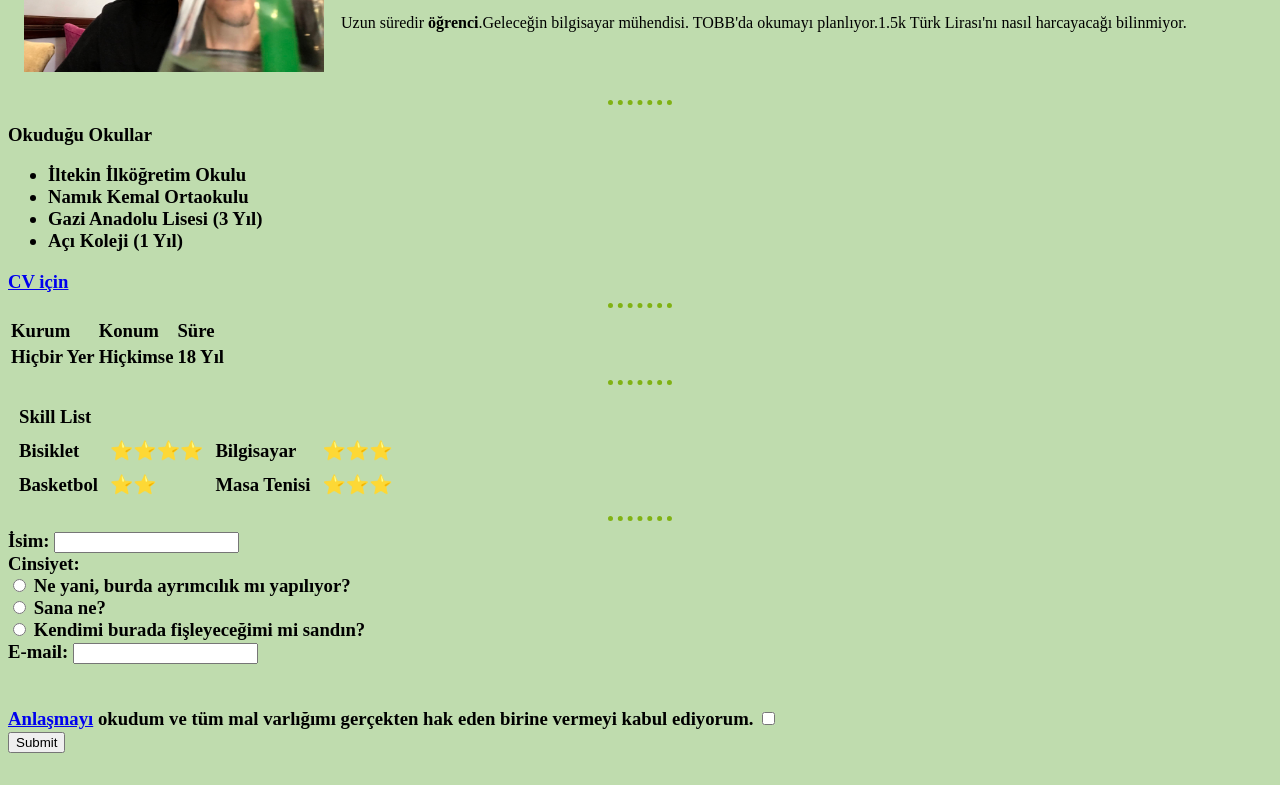
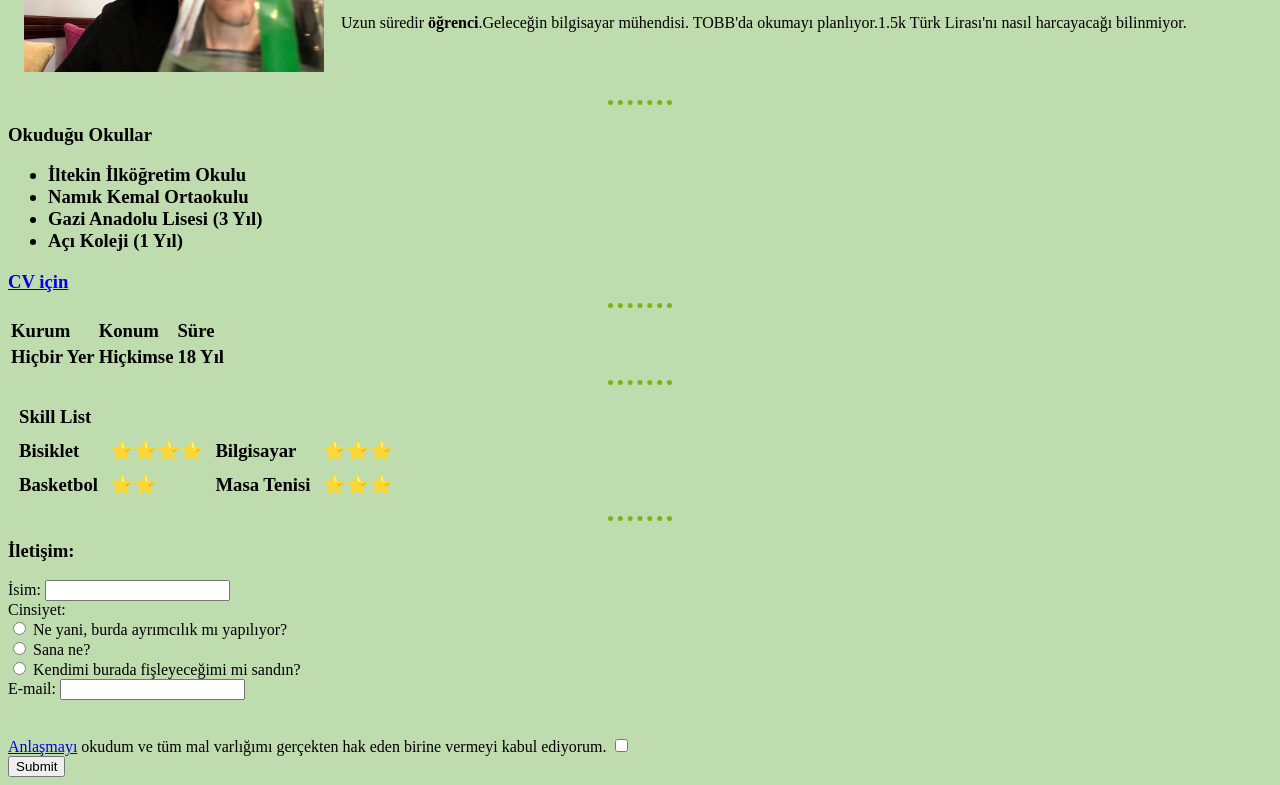
Before and after one commit to Niawtu/Basic-Web-Site, a plain HTML site: page index.html in a window 1280 px wide. Shown: the part 152-937 px from the top of the page. Drawn offline with Linux system fonts and the light colour scheme.

Commit message:
Update index.html

```diff
--- a/index.html
+++ b/index.html
@@ -75,6 +75,7 @@ width:5%;}
 </table>
 <hr>
 
+<h3>İletişim:</h3>
 <form action="mailto:niawtuavatar@hotmail.com" method="post" enctype="text/plain">
 <label for"name">İsim:</label>
 <input type="text" id="name" name="name"><br>
```
